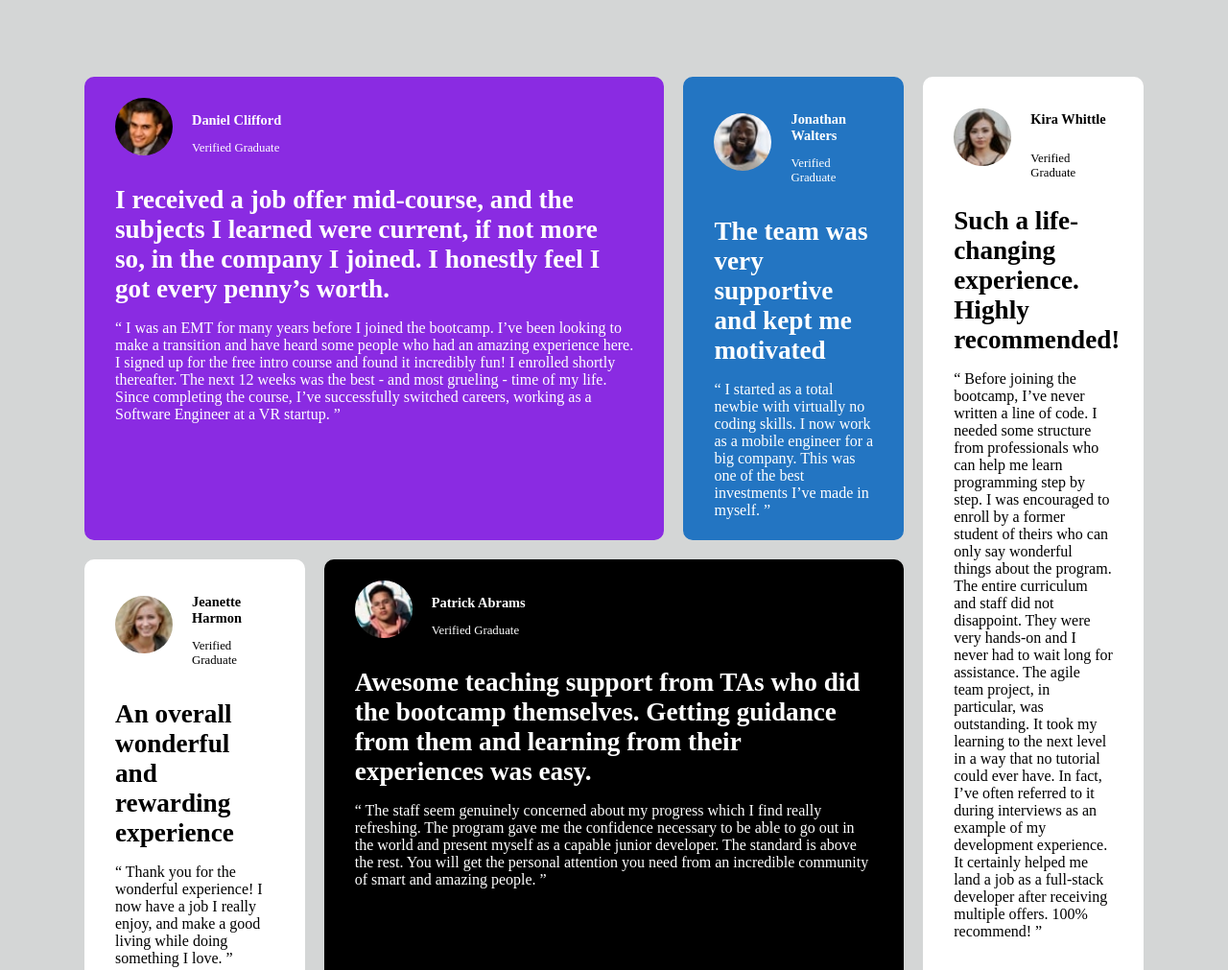
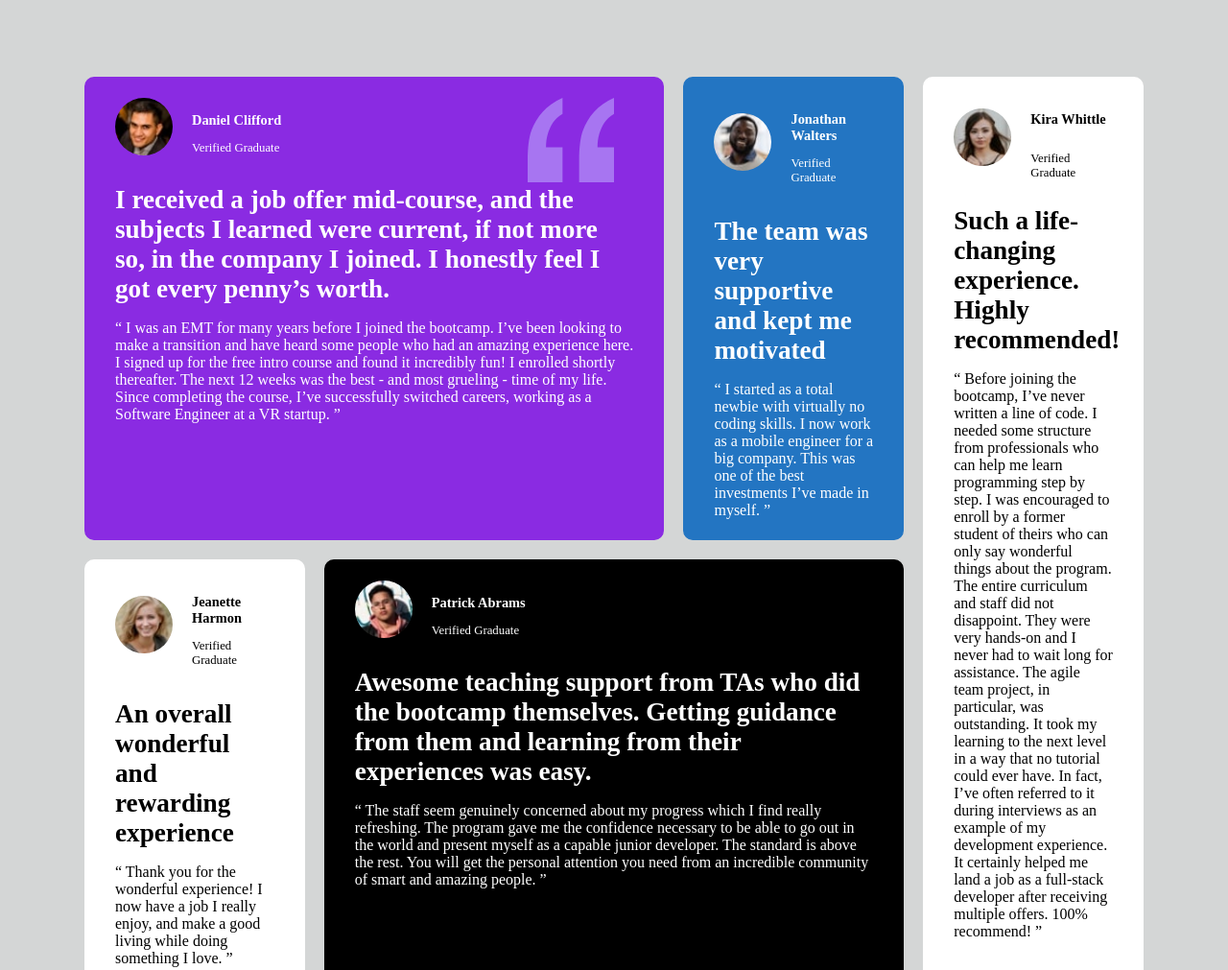
Before and after one commit to lukapopovici/css-practice, a plain HTML site: page frontendmentor/testimonials-grid-section-main/index.html in a window 1280 px wide. Shown: the top 1011 px of the page at 96% size. Drawn offline with Linux system fonts and the light colour scheme.

Commit message:
added background image

```diff
--- a/frontendmentor/testimonials-grid-section-main/style.sass
+++ b/frontendmentor/testimonials-grid-section-main/style.sass
@@ -34,6 +34,10 @@ body
     grid-area: 1 / 1 / 5 / 6
     border: 2px solid blueviolet
     background-color: blueviolet
+    background-image: url("images/bg-pattern-quotation.svg")
+    background-repeat: no-repeat
+    background-position: right 50px top 20px
+    background-size: 15%
   .div5 p, .div3 p, .div4 p
     color: white
   .big-font
```
Also changed, not shown: frontendmentor/testimonials-grid-section-main/style.css, 1 other file.
